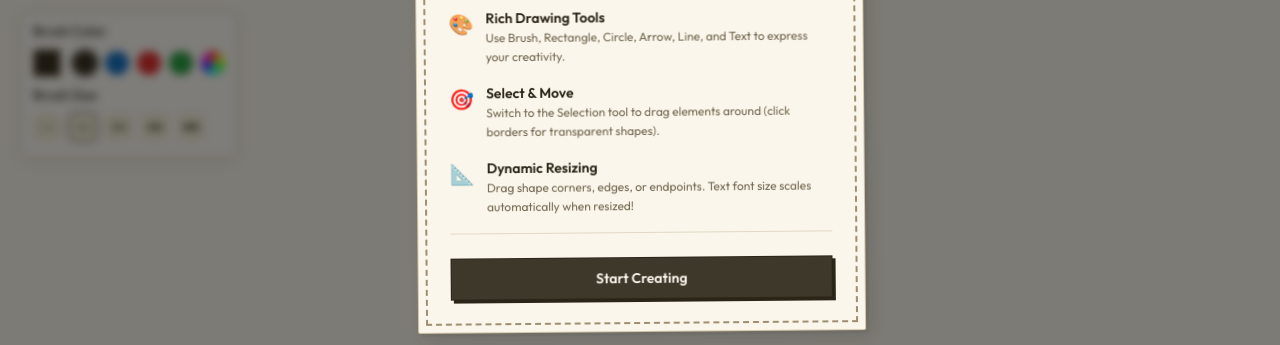
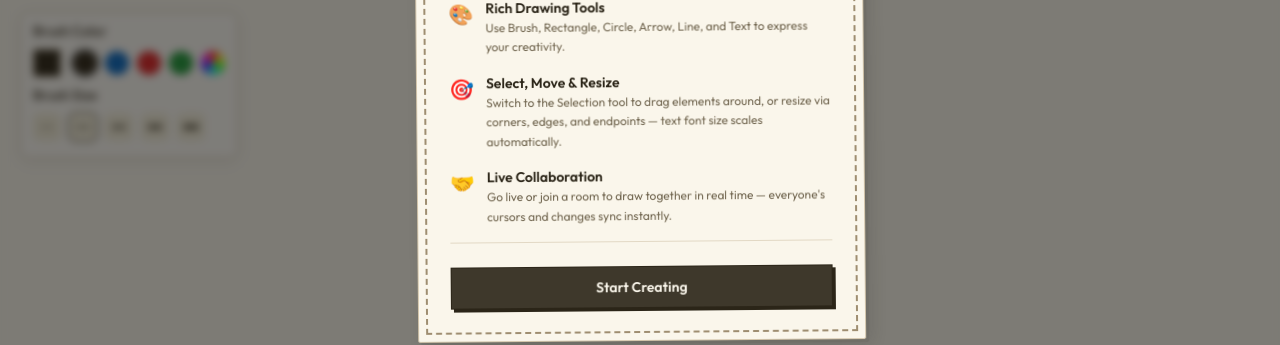
Before and after one commit to mankesh016/whiteboard-app, a React (Vite) app: page / in a window 1280 px wide. Shown: the part 315-660 px from the top of the page. Built offline with nearby package versions, Linux system fonts and the light colour scheme; no server answers.

Commit message:
docs: document backend setup and add Mermaid architecture diagrams to README

```diff
--- a/src/constants.js
+++ b/src/constants.js
@@ -96,15 +96,15 @@ export const WELCOME_MODAL = {
     },
     {
       EMOJI: "🎯",
-      TITLE: "Select & Move",
+      TITLE: "Select, Move & Resize",
       DESCRIPTION:
-        "Switch to the Selection tool to drag elements around (click borders for transparent shapes).",
+        "Switch to the Selection tool to drag elements around, or resize via corners, edges, and endpoints — text font size scales automatically.",
     },
     {
-      EMOJI: "📐",
-      TITLE: "Dynamic Resizing",
+      EMOJI: "🤝",
+      TITLE: "Live Collaboration",
       DESCRIPTION:
-        "Drag shape corners, edges, or endpoints. Text font size scales automatically when resized!",
+        "Go live or join a room to draw together in real time — everyone's cursors and changes sync instantly.",
     },
   ],
 };
```
Also changed, not shown: 1 other file (tests, documents, lock files or other folders).
